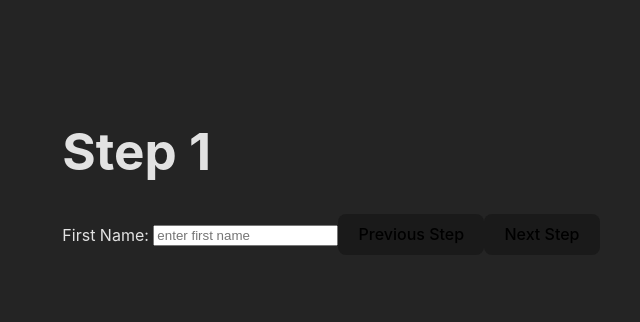
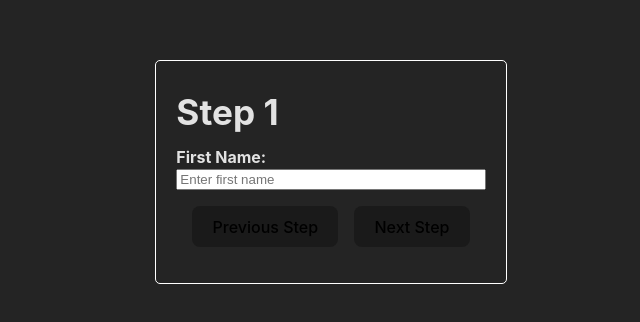
Before and after one commit to larswan/oneclub-code-challenge-pt3, a React (Vite) app: page /step1 in a window 1280 px wide. Shown: the part 228-550 px from the top of the page, without its empty margins (309-949 px from the left). Built offline with nearby package versions, Linux system fonts and the light colour scheme.

Commit message:
added notes, styling, capitalize names function

```diff
--- a/src/App.jsx
+++ b/src/App.jsx
@@ -10,6 +10,8 @@ import Step4 from './FormSteps/Step4';
 import ConfirmationScreen from './FormSteps/ConfirmationScreen';
 
 function App() {
+
+  // Initialize the data to pass to form steps
   const [formData, setFormData] = useState({
     firstName: "",
     lastName: "",
@@ -17,13 +19,15 @@ function App() {
     email: "",
   })
 
-  // update form state
+  // Generic update form state function
   const handleChange = (e) => {
     setFormData({
       ...formData,
       [e.target.name]: e.target.value
     })
   }
+
+  // I was tripping up setting up a more efficient routing system so I handled routing explicitly in each component
   return (
     <div className="app">
       <BrowserRouter>
@@ -31,7 +35,7 @@ function App() {
           <Route path="/" element={<WizardForm />} />
           <Route path="/step1" element={<Step1 formData={formData} setFormData={setFormData} handleChange={handleChange}/>} />
           <Route path="/step2" element={<Step2 formData={formData} setFormData={setFormData} handleChange={handleChange} />} />
-          <Route path="/step3" element={<Step3 formData={formData} setFormData={setFormData} />} />
+          <Route path="/step3" element={<Step3 formData={formData} setFormData={setFormData} handleChange={handleChange} />} />
           <Route path="/step4" element={<Step4 formData={formData} setFormData={setFormData} handleChange={handleChange}/>} />
           <Route path="/confirmation" element={<ConfirmationScreen formData={formData} />} />
         </Routes>
--- a/src/FormSteps/ConfirmationScreen.jsx
+++ b/src/FormSteps/ConfirmationScreen.jsx
@@ -2,7 +2,7 @@ const ConfirmationScreen = ({formData}) => {
 
     return(
 
-        <div className="confirmationContainer">
+        <div className="stepContainer">
             <h1>Confirmation:</h1>
             <h2>First Name: {formData.firstName}</h2>
             <h2>Last Name: {formData.lastName}</h2>
--- a/src/FormSteps/Step1.jsx
+++ b/src/FormSteps/Step1.jsx
@@ -15,16 +15,30 @@ const Step1 = ({handleChange, formData, setFormData }) => {
             })
             navigate(stepChange)
         }
+        // Prevent changing steps if entry is invalid
         else (
             window.alert("Name field cannot be empty.")
         )
     }
 
+    const capitalizeFirstLetter = (word) => {
+        return word.charAt(0).toUpperCase() + word.slice(1);
+    };
+
     const validateName = (inputName) => {
-        const trimmedString = inputName.trim()
-        if (trimmedString ==="") return false
-        else return trimmedString
-    }
+        const trimmedString = inputName.trim();
+
+        if (trimmedString === "") {
+            return false;
+        } else {
+            const capitalizedString = trimmedString
+                .split(" ")
+                .map((word) => capitalizeFirstLetter(word))
+                .join(" ");
+
+            return capitalizedString;
+        }
+    };
 
     return(
         <div className="stepContainer">
@@ -33,14 +47,15 @@ const Step1 = ({handleChange, formData, setFormData }) => {
             <input
             type="text"
             name="firstName"
-            placeholder="enter first name"
+            placeholder="Enter first name"
             id="firstName"
             value={formData.firstName}
             onChange={e=>handleChange(e)}
-            onSubmit={e => changeStep("/Step2")}
             />
-            <button onClick={e=>changeStep("/")}>Previous Step</button>
-            <button onClick={e => changeStep("/Step2")}>Next Step</button>
+            <div className="buttonContainer">
+                <button onClick={()=>changeStep("/")}>Previous Step</button>
+                <button onClick={() => changeStep("/Step2")}>Next Step</button>
+            </div>
         </div>
     )
 }
--- a/src/FormSteps/Step2.jsx
+++ b/src/FormSteps/Step2.jsx
@@ -20,11 +20,24 @@ const Step2 = ({handleChange, formData, setFormData }) => {
         )
     }
 
+    const capitalizeFirstLetter = (word) => {
+        return word.charAt(0).toUpperCase() + word.slice(1);
+    };
+
     const validateName = (inputName) => {
-        const trimmedString = inputName.trim()
-        if (trimmedString === "") return false
-        else return trimmedString
-    }
+        const trimmedString = inputName.trim();
+
+        if (trimmedString === "") {
+            return false;
+        } else {
+            const capitalizedString = trimmedString
+                .split(" ")
+                .map((word) => capitalizeFirstLetter(word))
+                .join(" ");
+
+            return capitalizedString;
+        }
+    };
 
     return (
         <div className="stepContainer">
@@ -33,13 +46,15 @@ const Step2 = ({handleChange, formData, setFormData }) => {
             <input
                 type="text"
                 name="lastName"
-                placeholder="enter last name"
+                placeholder="Enter last name"
                 id="lastName"
                 value={formData.lastName}
                 onChange={e => handleChange(e)}
             />
-            <button onClick={e => changeStep("/Step1")}>Previous Step</button>
-            <button onClick={e => changeStep("/Step3")}>Next Step</button>
+            <div className="buttonContainer">
+                <button onClick={() => changeStep("/Step1")}>Previous Step</button>
+                <button onClick={() => changeStep("/Step3")}>Next Step</button>
+            </div>
         </div>
     )
 }
--- a/src/FormSteps/Step3.jsx
+++ b/src/FormSteps/Step3.jsx
@@ -1,6 +1,6 @@
 import { useNavigate } from "react-router-dom";
 
-const Step3 = ({formData, setFormData }) => {
+const Step3 = ({formData, setFormData, handleChange }) => {
     const navigate = useNavigate();
 
     const changeStep = (stepChange) => {
@@ -10,13 +10,6 @@ const Step3 = ({formData, setFormData }) => {
             window.alert("Birth year cannot be empty.");
         }
     };
-
-    const handleChange = (e) => {
-        setFormData({
-            ...formData,
-            birthYear: e.target.value
-        })
-    }
 
     const birthYearOptions = Array.from({ length: 114 }, (_, index) => 2023 - index);
 
@@ -37,8 +30,10 @@ const Step3 = ({formData, setFormData }) => {
                     </option>
                 ))}
             </select>
-            <button onClick={() => changeStep("/Step2")}>Previous Step</button>
-            <button onClick={() => changeStep("/Step4")}>Next Step</button>
+            <div className="buttonContainer">
+                <button onClick={() => changeStep("/Step2")}>Previous Step</button>
+                <button onClick={() => changeStep("/Step4")}>Next Step</button>
+            </div>
         </div>
     );
 };
--- a/src/FormSteps/Step4.jsx
+++ b/src/FormSteps/Step4.jsx
@@ -27,13 +27,15 @@ const Step4 = ({ formData, handleChange }) => {
             <input
                 type="email"
                 name="email"
-                placeholder="ex: example@gmail.com"
+                placeholder="Ex: example@gmail.com"
                 id="email"
                 value={formData.email}
                 onChange={e => handleChange(e)}
             />
-            <button onClick={() => changeStep("/Step3")}>Previous Step</button>
-            <button onClick={() => changeStep("/Confirmation")}>Next Step</button>
+            <div className="buttonContainer">
+                <button onClick={() => changeStep("/Step3")}>Previous Step</button>
+                <button onClick={() => changeStep("/Confirmation")}>Next Step</button>
+            </div>
         </div>
     );
 };
--- a/src/FormSteps/WizardForm.jsx
+++ b/src/FormSteps/WizardForm.jsx
@@ -9,7 +9,7 @@ const WizardForm = () => {
     }
 
     return(
-        <div>
+        <div className="stepContainer">
             <h1>Wizard Form</h1>
             <button onClick={handleClick}>Start Form</button>
         </div>
--- a/src/index.css
+++ b/src/index.css
@@ -1,3 +1,5 @@
+/* Kept some default styling from Vite */
+
 :root {
   font-family: Inter, system-ui, Avenir, Helvetica, Arial, sans-serif;
   line-height: 1.5;
@@ -32,14 +34,15 @@ body {
 }
 
 h1 {
-  font-size: 3.2em;
-  line-height: 1.1;
+  font-size: 2.2em;
+  line-height: .5;
 }
 
 button {
   border-radius: 8px;
   border: 1px solid transparent;
   padding: 0.6em 1.2em;
+  margin: 8px;
   font-size: 1em;
   font-weight: 500;
   font-family: inherit;
@@ -50,7 +53,24 @@ button {
 button:hover {
   border-color: #646cff;
 }
-button:focus,
-button:focus-visible {
-  outline: 4px auto -webkit-focus-ring-color;
+
+/* Additional styling */
+
+.stepContainer {
+  border: 1px solid white;
+  padding: 20px;
+  border-radius: 5px;
+  display: flex;
+  flex-direction: column;
 }
+
+label {
+  font-weight: bold;
+  padding-right: 8px;
+}
+
+.buttonContainer {
+  display: flex;
+  flex-direction: row;
+  margin: 8px;
+}
```
